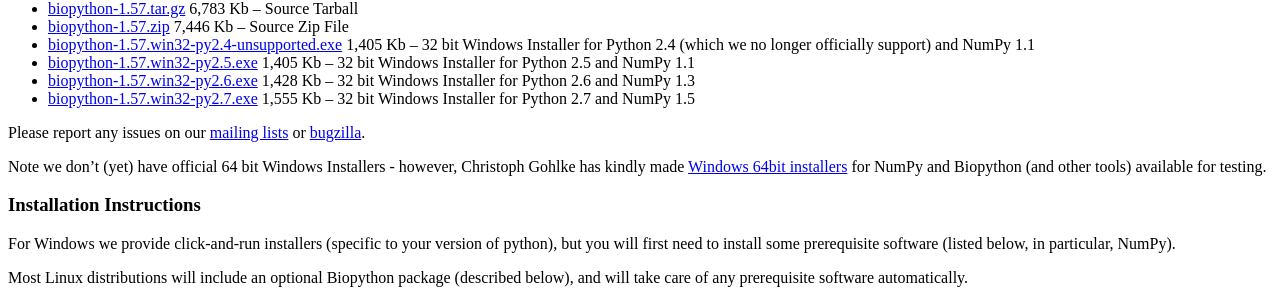
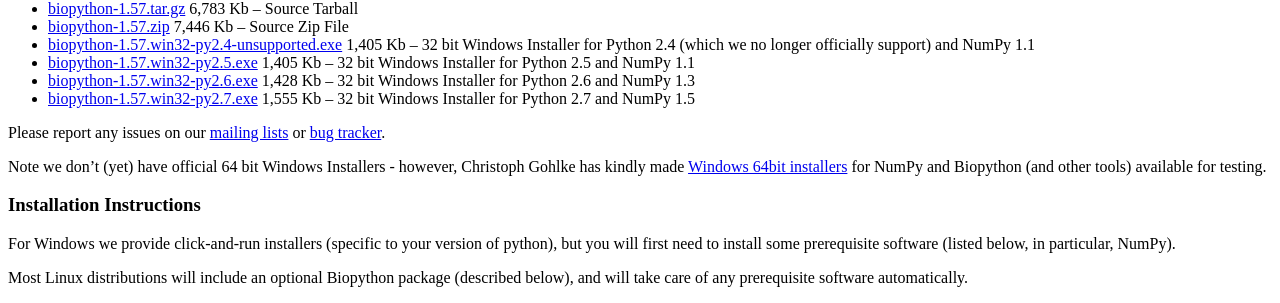
Before and after one commit to biopython/biopython.github.io, a Jekyll site: the page built from wiki/Download.md, in a window 1280 px wide and 900 px high. Shown: the part 216-519 px from the top of the window. Built offline with Jekyll 4.4.1, drawn with Linux system fonts in a browser that asks for light colours.

Commit message:
Bugzilla -> Redmine

```diff
--- a/wiki/Download.md
+++ b/wiki/Download.md
@@ -27,8 +27,8 @@ new](https://github.com/biopython/biopython/raw/master/NEWS).
     1,555 Kb -- 32 bit Windows Installer for Python 2.7 and NumPy 1.5
 
 Please report any issues on our [mailing
-lists](mailing_lists "wikilink") or
-[bugzilla](http://bugzilla.open-bio.org/).
+lists](mailing_lists "wikilink") or [bug
+tracker](http://redmine.open-bio.org/projects/biopython).
 
 Note we don't (yet) have official 64 bit Windows Installers - however,
 Christoph Gohlke has kindly made [Windows 64bit
```
Also changed, not shown: 1 other file.
